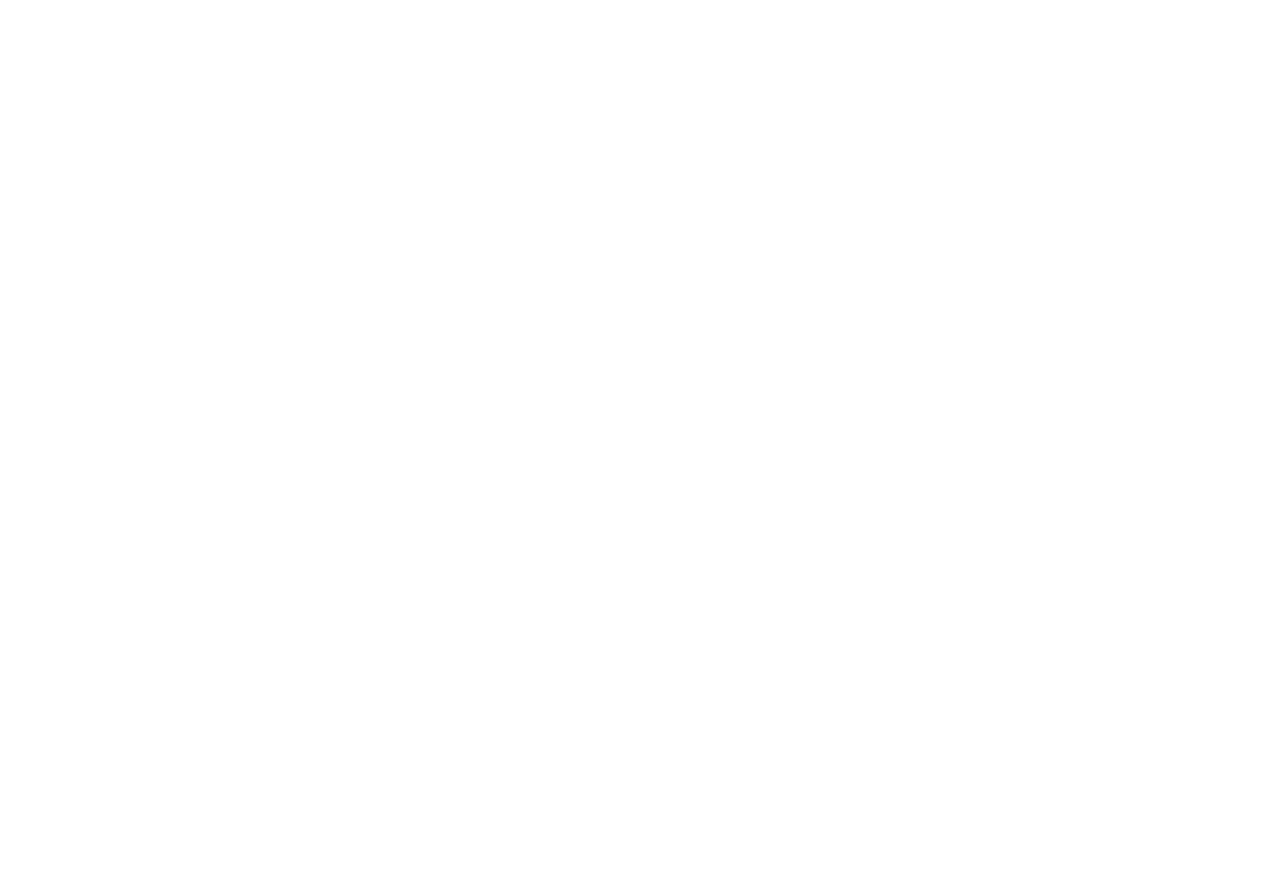
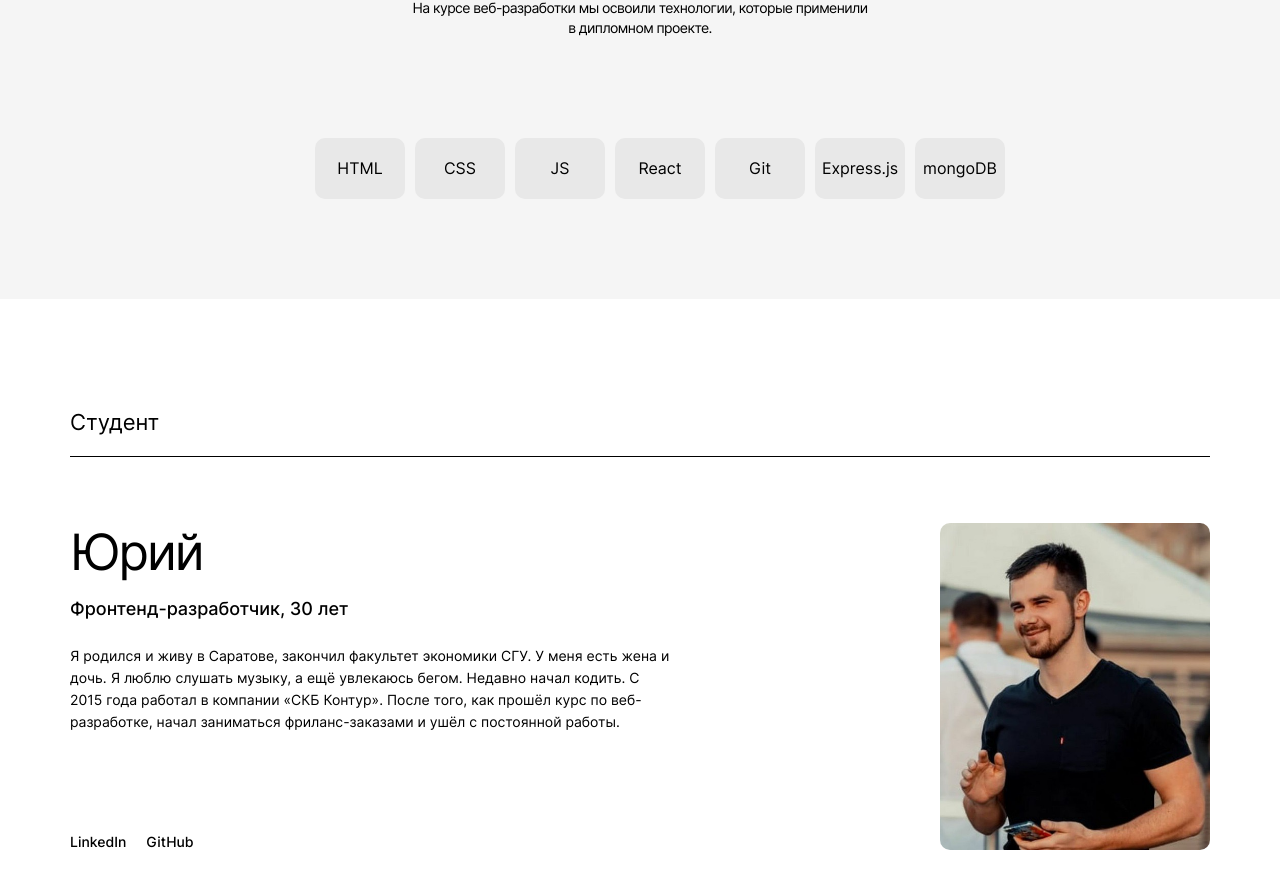
Before and after one commit to Yurikze/movies-explorer-frontend, a React (Create React App) app: page / in a window 1280 px wide. Shown: the part 1659-2548 px from the top of the page. Before the commit the page ends 1335 px from the top, so only its background shows below. Built offline with nearby package versions, Linux system fonts and the light colour scheme.

Commit message:
add about section

```diff
--- /dev/null
+++ b/src/components/AboutMe/AboutMe.css
@@ -0,0 +1,74 @@
+.about-me {
+  padding-top: 110px;
+  padding-bottom: 100px;
+  display: grid;
+  gap: 66px;
+  grid-template-areas:
+    'heading heading'
+    'content avatar';
+  grid-template-columns: 1fr 270px;
+}
+
+.about-me__heading {
+  grid-area: heading;
+}
+
+.about-me__content {
+  grid-area: content;
+}
+
+.about-me__avatar {
+  grid-area: avatar;
+}
+
+.about-me__title {
+  font-size: 50px;
+  font-weight: 400;
+  line-height: calc(58 / 50);
+  letter-spacing: -0.04em;
+  margin: 0 0 18px;
+}
+
+.about-me__subtitle {
+  font-weight: 500;
+  font-size: 18px;
+  line-height: calc(20 / 18);
+  mix-blend-mode: normal;
+  margin: 0 0 26px;
+}
+
+.about-me__text {
+  font-weight: 400;
+  font-size: 14px;
+  line-height: calc(22 / 14);
+  mix-blend-mode: normal;
+  max-width: 600px;
+  margin: 0 0 99px;
+}
+
+.about-me__socials {
+  display: flex;
+  list-style: none;
+  gap: 20px;
+  padding: 0;
+  margin: 0;
+}
+
+.about-me__link {
+  font-weight: 500;
+  font-size: 14px;
+  line-height: calc(17 / 14);
+}
+
+.about-me__avatar {
+  border-radius: 10px;
+  overflow: hidden;
+  max-height: 327px;
+}
+
+.about-me__img {
+  display: block;
+  height: 100%;
+  object-position: -50%;
+  transform: translateX(-35px);
+}
--- /dev/null
+++ b/src/components/AboutMe/AboutMe.js
@@ -0,0 +1,34 @@
+import profile from '../../images/profile.JPG'
+import './AboutMe.css';
+
+const AboutMe = () => {
+  return (
+    <section className="about-me container">
+      <h3 className="main__heading about-me__heading">Студент</h3>
+      <div className="about-me__content">
+        <h2 className="about-me__title">Юрий</h2>
+        <h4 className="about-me__subtitle">Фронтенд-разработчик, 30 лет</h4>
+        <p className="about-me__text">
+          Я родился и живу в Саратове, закончил факультет экономики СГУ. У меня
+          есть жена и дочь. Я люблю слушать музыку, а ещё увлекаюсь бегом.
+          Недавно начал кодить. С 2015 года работал в компании «СКБ Контур».
+          После того, как прошёл курс по веб-разработке, начал заниматься
+          фриланс-заказами и ушёл с постоянной работы.
+        </p>
+        <ul className="about-me__socials">
+          <li className="about-me__social-item">
+            <a className="about-me__link">LinkedIn</a>
+          </li>
+          <li className="about-me__social-item">
+            <a className="about-me__link">GitHub</a>
+          </li>
+        </ul>
+      </div>
+      <div className="about-me__avatar">
+        <img className='about-me__img' src={profile} alt="Профиль" />
+      </div>
+    </section>
+  );
+};
+
+export default AboutMe;
--- a/src/components/AboutProject/AboutProject.js
+++ b/src/components/AboutProject/AboutProject.js
@@ -3,7 +3,7 @@
 const AboutProject = () => {
   return (
     <section className="container about">
-      <h2 className="main__heading">О проекте</h2>
+      <h3 className="main__heading">О проекте</h3>
       <div className="about__cols">
         <div className="about__col">
           <h3 className="about__heading">Дипломный проект включал 5 этапов</h3>
--- a/src/components/Main/Main.js
+++ b/src/components/Main/Main.js
@@ -1,6 +1,8 @@
+import AboutMe from '../AboutMe/AboutMe';
 import AboutProject from '../AboutProject/AboutProject';
 import NavTab from '../NavTab/NavTab';
 import Promo from '../Promo/Promo';
+import Techs from '../Techs/Techs';
 import './Main.css';
 
 const Main = () => {
@@ -9,6 +11,8 @@
       <Promo />
       <NavTab />
       <AboutProject />
+      <Techs />
+      <AboutMe />
     </div>
   )
 }
--- /dev/null
+++ b/src/components/Techs/Techs.css
@@ -0,0 +1,45 @@
+.techs {
+  background-color: #f5f5f5;
+  padding: 100px 0;
+}
+
+.techs__content {
+  margin-top: 90px;
+}
+
+.techs__heading {
+  max-width: 600px;
+  font-size: 50px;
+  line-height: calc(58 / 50);
+  font-weight: 400;
+  margin: 0 auto 26px;
+  text-align: center;
+}
+
+.techs__text {
+  max-width: 460px;
+  margin: 0 auto 100px;
+  text-align: center;
+  letter-spacing: -0.04em;
+  font-size: 14px;
+  line-height: calc(20 / 14);
+}
+
+.techs__skills {
+  display: flex;
+  max-width: 690px;
+  gap: 10px;
+  list-style: none;
+  margin: 0 auto;
+  flex-wrap: wrap;
+}
+
+.tech__skill {
+  flex-basis: 90px;
+  min-width: 84px;
+  flex-shrink: 1;
+  text-align: center;
+  background-color: #e8e8e8;
+  border-radius: 10px;
+  padding: 21px 0;
+}
--- /dev/null
+++ b/src/components/Techs/Techs.js
@@ -0,0 +1,29 @@
+import './Techs.css';
+
+const Techs = () => {
+  return (
+    <section className="techs">
+      <div className="container">
+        <h3 className="main__heading">Технологии</h3>
+        <div className="techs__content">
+          <h2 className="techs__heading">7 технологий</h2>
+          <p className="techs__text">
+            На курсе веб-разработки мы освоили технологии, которые применили в
+            дипломном проекте.
+          </p>
+          <ul className='techs__skills'>
+            <li className='tech__skill'>HTML</li>
+            <li className='tech__skill'>CSS</li>
+            <li className='tech__skill'>JS</li>
+            <li className='tech__skill'>React</li>
+            <li className='tech__skill'>Git</li>
+            <li className='tech__skill'>Express.js</li>
+            <li className='tech__skill'>mongoDB</li>
+          </ul>
+        </div>
+      </div>
+    </section>
+  );
+};
+
+export default Techs;
```
Also changed, not shown: src/images/profile.JPG (added).
